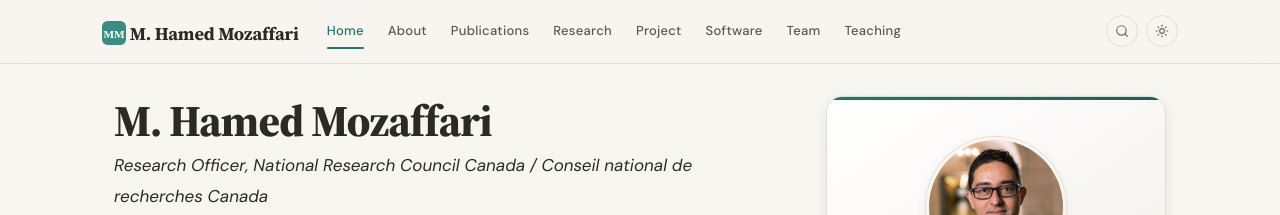
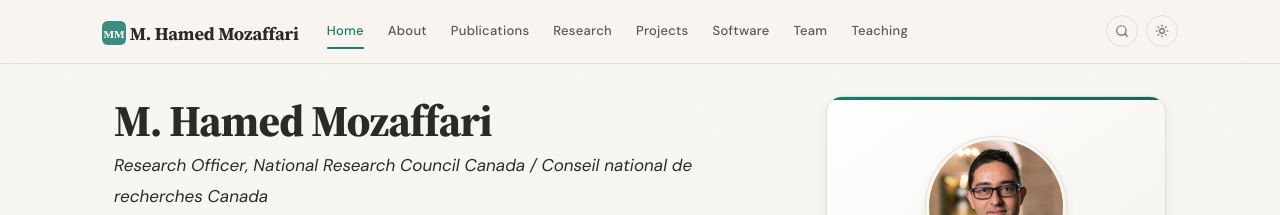
Before and after one commit to Hamed-Mozaffari/Hamed-Mozaffari.github.io, a Jekyll site: the page built from _pages/home.md, in a window 1280 px wide. Shown: the top 215 px of the page. Built offline with Jekyll 4.4.1, drawn with Linux system fonts in a browser that asks for light colours.

Commit message:
Rename 'project' to 'projects' in navigation

```diff
--- a/_config.yml
+++ b/_config.yml
@@ -50,7 +50,7 @@ nav_pages:
   - name: about
   - name: publications
   - name: research
-  - name: project
+  - name: projects
   - name: software
   - name: team
   - name: teaching
```
